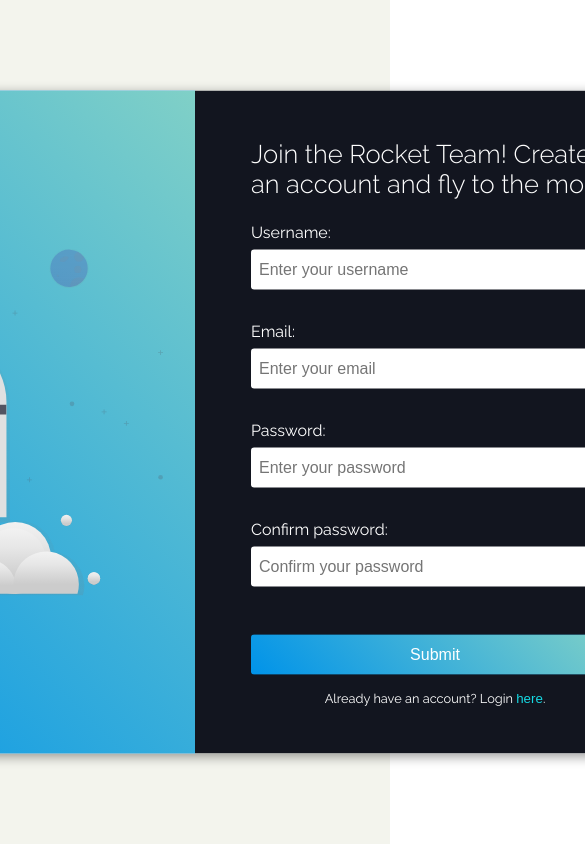
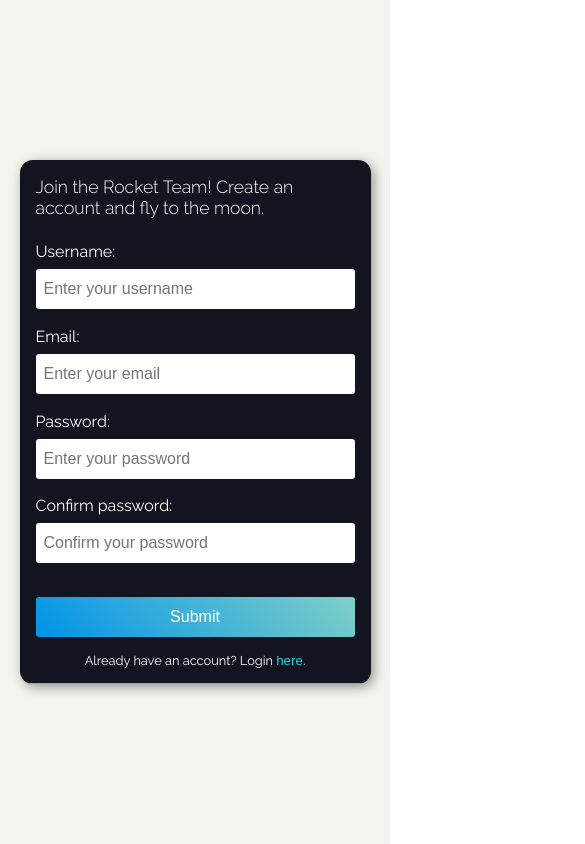
Before and after one commit to vjespinoza/FormValidation, a React (Create React App) app: page / in a window 390 px wide. Shown: the top 844 px of the page, 585 px wide, since content can reach past the window. Built offline with nearby package versions, Linux system fonts and the light colour scheme.

Commit message:
responsive optimization

```diff
--- a/src/components/Form/Form.elements.js
+++ b/src/components/Form/Form.elements.js
@@ -6,15 +6,22 @@ const focusEffect = `box-shadow: 0 0 0 3px ${(props) =>
 export const FormWrapper = styled.main`
     display: flex;
     justify-content: space-between;
-    width: 60rem;
+    width: 60vw;
     height: fit-content;
-    position: relative; //Position for itself (FormWrapper)
-    top: 50%;
-    left: 50%;
-    transform: translate(-50%, -50%);
     border-radius: 0.8rem;
     overflow: hidden;
     box-shadow: 3px 3px 12px rgba(0, 0, 0, 0.4);
+
+    @media (max-width: 768px) {
+        width: 90vw;
+        flex-direction: column;
+    }
+
+    @media (max-width: 768px) and (orientation: landscape) {
+        align-self: flex-start;
+        margin-top: 1.5rem;
+        margin-bottom: 2rem;
+    }
 `;
 
 export const FormLeft = styled.section`
@@ -25,6 +32,10 @@ export const FormLeft = styled.section`
     padding: 2rem;
     background-color: ${(props) => props.theme.colors.bgCol};
     background-image: ${(props) => props.theme.colors.gradient};
+
+    @media (max-width: 768px) {
+        display: none;
+    }
 `;
 
 export const FormRight = styled.section`
@@ -35,6 +46,10 @@ export const FormRight = styled.section`
     padding: 2rem;
     background-color: ${(props) => props.theme.colors.bgDark};
     position: relative;
+
+    @media (max-width: 425px) {
+        padding: 1rem;
+    }
 `;
 
 export const FormImage = styled.img`
@@ -46,6 +61,10 @@ export const FormSingup = styled.form`
     flex-direction: column;
     padding: 1rem 1.5rem;
     width: 100%;
+
+    @media (max-width: 425px) {
+        padding: 0;
+    }
 `;
 
 export const FormTitle = styled.h2`
@@ -53,6 +72,10 @@ export const FormTitle = styled.h2`
     color: ${(props) =>
         props.defaultCol ? props.theme.colors.bgDark : "#fff"};
     margin-bottom: 1.5rem;
+
+    @media (max-width: 425px) {
+        font-size: 1.1rem;
+    }
 `;
 
 export const FormItem = styled.div`
@@ -83,6 +106,10 @@ export const FormInput = styled.input`
         ${focusEffect}
         box-shadow: 0 0 0 3px ${(props) => props.theme.colors.primary};
     }
+
+    @media (max-width: 425px) {
+        margin-bottom: 1.1rem;
+    }
 `;
 
 export const FormError = styled.span`
@@ -91,6 +118,11 @@ export const FormError = styled.span`
     bottom: 10%;
     left: 0;
     font-size: 0.9rem;
+
+    @media (max-width: 425px) {
+        bottom: 1%;
+        font-size: 0.8rem;
+    }
 `;
 
 export const FormButton = styled.button`
--- a/src/globalStyles.js
+++ b/src/globalStyles.js
@@ -25,9 +25,15 @@ a {
 `;
 
 export const AppStyle = styled.div`
-    display: block;
+    display: flex;
     height: 100vh;
+    justify-content: center;
+    align-items: center;
     background-color: ${(props) => props.theme.colors.bgLigth};
+
+    @media (max-width: 768px) and (orientation: landscape) {
+        height: fit-content;
+    }
 `;
 
 export default GlobalStyles;
```
Also changed, not shown: test.txt (deleted).
